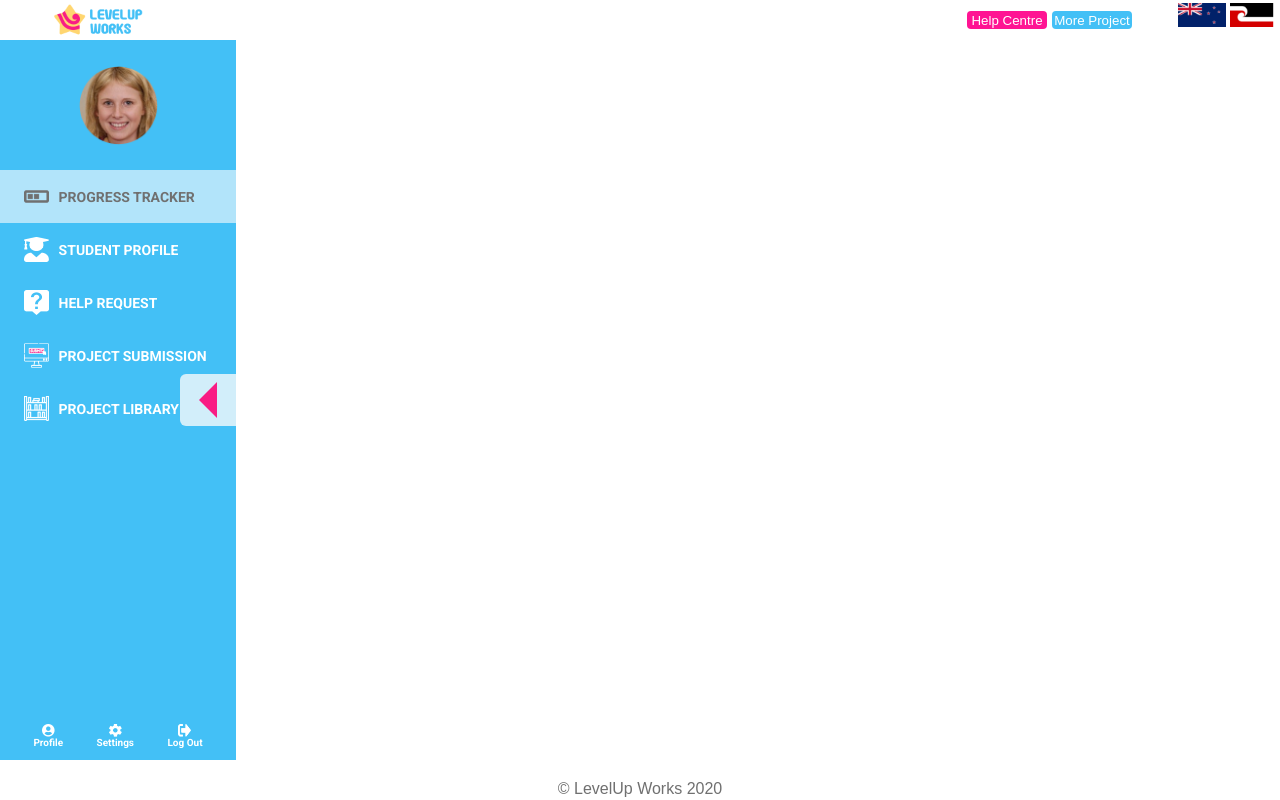
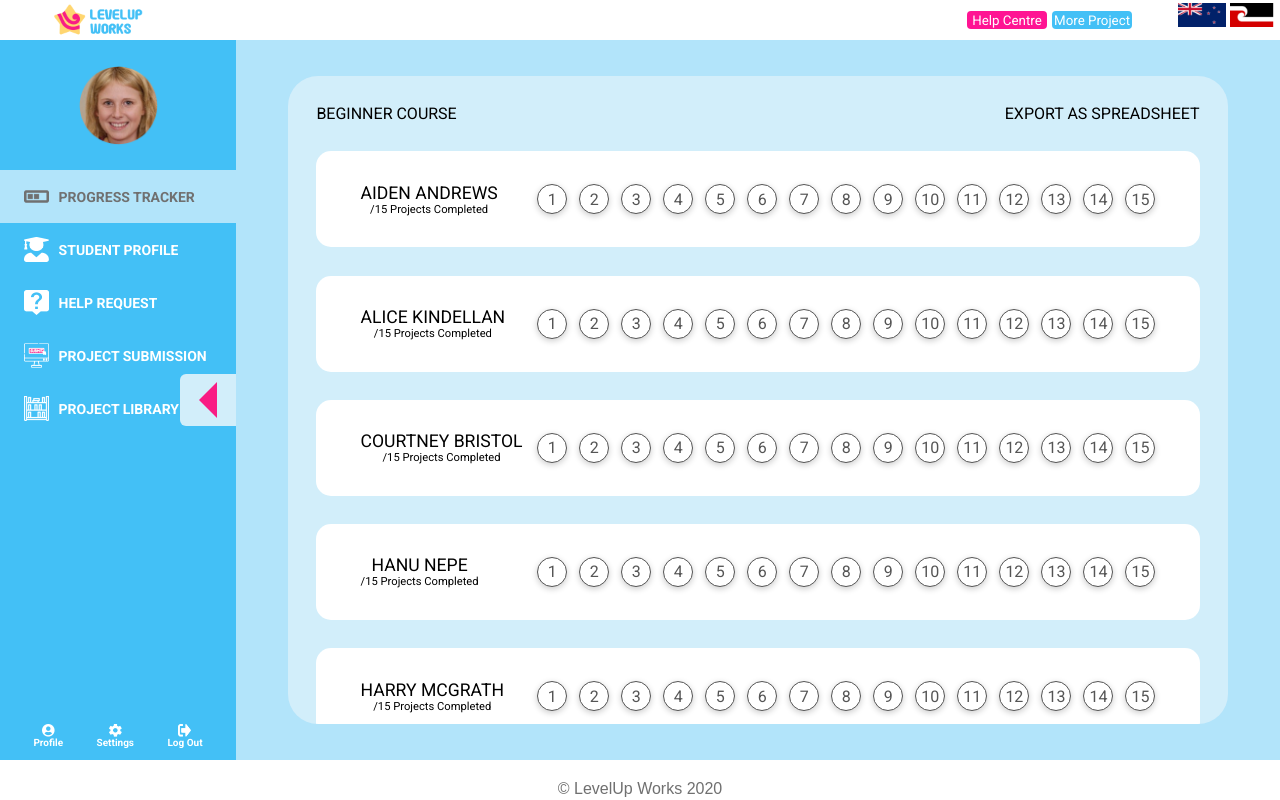
Before and after one commit to Mission-Ready/2502-L4FT17-missionx-frontend-t3, a React (Vite) app: page /teacher-dashboard/progressTracker in a window 1280 px wide. Built offline with nearby package versions, Linux system fonts and the light colour scheme.

Commit message:
created progress tracker

```diff
--- /dev/null
+++ b/src/common/data/student.js
@@ -0,0 +1,64 @@
+const students = [
+  {
+    name: "Aiden Andrews",
+    image: "../public/images/students/AidenAndrews.png",
+  },
+  {
+    name: "Alice Kindellan",
+    image: "../public/images/students/AliceKindellan.png",
+  },
+  {
+    name: "Courtney Bristol",
+    image: "../public/images/students/CourtneyBristol.png",
+  },
+  {
+    name: "Hanu Nepe",
+    image: "../public/images/students/HanuNepe.png",
+  },
+  {
+    name: "Harry Mcgrath",
+    image: "../public/images/students/HarryMcgrath.png",
+  },
+  {
+    name: "Javier Fuego",
+    image: "../public/images/students/JavierFuego.png",
+  },
+  {
+    name: "Lisa Horan",
+    image: "../public/images/students/LisaHoran.png",
+  },
+  {
+    name: "Lucia Mendez",
+    image: "../public/images/students/LuciaMendez.png",
+  },
+  {
+    name: "Mark O'Leary",
+    image: "../public/images/students/MarkOLeary.png",
+  },
+  {
+    name: "Nagani Cortes",
+    image: "../public/images/students/NaganiCortes.png",
+  },
+  {
+    name: "Neveah Machenry",
+    image: "../public/images/students/NeveahMachenry.png",
+  },
+  {
+    name: "Rawiri Fletcher",
+    image: "../public/images/students/RawiriFletcher.png",
+  },
+  {
+    name: "Shane O'Monahan",
+    image: "../public/images/students/ShaneOMonahan.png",
+  },
+  {
+    name: "Simon Laine",
+    image: "../public/images/students/SimonLaine.png",
+  },
+  {
+    name: "Tokio Han",
+    image: "../public/images/students/TokioHan.png",
+  },
+]
+
+export default students
--- a/src/pages/Blue/ProgressTracker/ProgressTracker.jsx
+++ b/src/pages/Blue/ProgressTracker/ProgressTracker.jsx
@@ -1,3 +1,21 @@
-export default function ProgressTracker(){
-  return
+import styles from "./ProgressTracker.module.css";
+import StudentTracker from "./components/StudentTracker";
+import students from "../../../common/data/student";
+
+export default function ProgressTracker() {
+  return (
+    <>
+      <div className={styles.Screen}>
+        <div className={styles.InnerScreen}>
+          <div className={styles.Text}>
+            <p>BEGINNER COURSE</p>
+            <p>EXPORT AS SPREADSHEET</p>
+          </div>
+          {students.map((student, index) => {
+            return <StudentTracker student={student.name} />;
+          })}
+        </div>
+      </div>
+    </>
+  );
 }
--- /dev/null
+++ b/src/pages/Blue/ProgressTracker/ProgressTracker.module.css
@@ -0,0 +1,26 @@
+.Screen {
+  background-color: #B2E4FA;
+  width: 100%;
+  display: flex;
+  justify-content: center;
+  align-items: center;
+  flex-direction: column;
+  height: 90vh;
+}
+
+.InnerScreen {
+  display: grid;
+  background-color: #d2eefa;
+  width: 90%;
+  height: 90%;
+  border-radius: 30px;
+  overflow-y: auto;
+}
+
+.Text {
+  display: flex;
+  justify-content: space-between;
+  margin: 0 3%;
+  margin-top: 3%;
+  font-family: sans-serif;
+}
--- /dev/null
+++ b/src/pages/Blue/ProgressTracker/components/StudentTracker.jsx
@@ -0,0 +1,31 @@
+import styles from "./StudentTracker.module.css";
+
+export default function StudentTracker({ student }) {
+  return (
+    <div>
+      <div className={styles.StudentTracker}>
+        <div className={styles.NameAndProgress}>
+          <p className={styles.StudentName}>{student.toUpperCase()}</p>
+          <p className={styles.ProjectCompleted}>/15 Projects Completed</p>
+        </div>
+        <div className={styles.Circles}>
+          <span className={styles.Dot}>1</span>
+          <span className={styles.Dot}>2</span>
+          <span className={styles.Dot}>3</span>
+          <span className={styles.Dot}>4</span>
+          <span className={styles.Dot}>5</span>
+          <span className={styles.Dot}>6</span>
+          <span className={styles.Dot}>7</span>
+          <span className={styles.Dot}>8</span>
+          <span className={styles.Dot}>9</span>
+          <span className={styles.Dot}>10</span>
+          <span className={styles.Dot}>11</span>
+          <span className={styles.Dot}>12</span>
+          <span className={styles.Dot}>13</span>
+          <span className={styles.Dot}>14</span>
+          <span className={styles.Dot}>15</span>
+        </div>
+      </div>
+    </div>
+  );
+}
--- /dev/null
+++ b/src/pages/Blue/ProgressTracker/components/StudentTracker.module.css
@@ -0,0 +1,54 @@
+* {
+  font-family: "Roboto", sans-serif;
+}
+
+.Dot {
+  width: 30px;
+  height: 30px;
+  background-color: white;
+  border-radius: 50%;
+  border: 1px solid #555;
+  display: flex;
+  align-items: center;
+  justify-content: center;
+  font-family: "Roboto", sans-serif;
+  font-size: 1rem;
+  color: #555;
+  box-shadow: 0 2px 6px rgba(0, 0, 0, 0.2)
+}
+
+.StudentTracker {
+  background-color: white;
+  border-radius: 15px;
+  height: 6rem;
+  display: flex;
+  justify-content: space-between;
+  margin-left: 3%;
+  margin-right: 3%;
+  margin-top: 3%;
+}
+
+.NameAndProgress{
+  margin-left: 5%;
+  display: flex;
+  flex-direction: column;
+  justify-content: center;
+  text-align: center;
+}
+
+.StudentName{
+  font-family: "Roboto", sans-serif;
+  font-size: 1.1rem;
+}
+
+.ProjectCompleted {
+  font-size: 0.7rem;
+}
+
+.Circles {
+  display: flex;
+  width: 70%;
+  justify-content: space-between;
+  align-items: center;
+  margin-right: 5%;
+}
--- a/src/pages/Blue/StudentProfile/StudentProfile.jsx
+++ b/src/pages/Blue/StudentProfile/StudentProfile.jsx
@@ -1,69 +1,8 @@
-
+import students from "../../../common/data/student"
 import ProfileScreen from "./components/ProfileScreen";
 import styles from "./StudentProfile.module.css";
 
-const students = [
-  {
-    name: "Aiden Andrews",
-    image: "../public/images/students/AidenAndrews.png",
-  },
-  {
-    name: "Alice Kindellan",
-    image: "../public/images/students/AliceKindellan.png",
-  },
-  {
-    name: "Courtney Bristol",
-    image: "../public/images/students/CourtneyBristol.png",
-  },
-  {
-    name: "Hanu Nepe",
-    image: "../public/images/students/HanuNepe.png",
-  },
-  {
-    name: "Harry Mcgrath",
-    image: "../public/images/students/HarryMcgrath.png",
-  },
-  {
-    name: "Javier Fuego",
-    image: "../public/images/students/JavierFuego.png",
-  },
-  {
-    name: "Lisa Horan",
-    image: "../public/images/students/LisaHoran.png",
-  },
-  {
-    name: "Lucia Mendez",
-    image: "../public/images/students/LuciaMendez.png",
-  },
-  {
-    name: "Mark O'Leary",
-    image: "../public/images/students/MarkOLeary.png",
-  },
-  {
-    name: "Nagani Cortes",
-    image: "../public/images/students/NaganiCortes.png",
-  },
-  {
-    name: "Neveah Machenry",
-    image: "../public/images/students/NeveahMachenry.png",
-  },
-  {
-    name: "Rawiri Fletcher",
-    image: "../public/images/students/RawiriFletcher.png",
-  },
-  {
-    name: "Shane O'Monahan",
-    image: "../public/images/students/ShaneOMonahan.png",
-  },
-  {
-    name: "Simon Laine",
-    image: "../public/images/students/SimonLaine.png",
-  },
-  {
-    name: "Tokio Han",
-    image: "../public/images/students/TokioHan.png",
-  },
-];
+console.log(students)
 
 export default function StudentProfile() {
   return (
--- a/src/pages/Blue/StudentProfile/components/ProfileScreen.module.css
+++ b/src/pages/Blue/StudentProfile/components/ProfileScreen.module.css
@@ -1,3 +1,7 @@
+* {
+  font-family: sans-serif;
+}
+
 .profileScreen {
   display: grid;
   grid-template-columns: repeat(5, auto);
```
